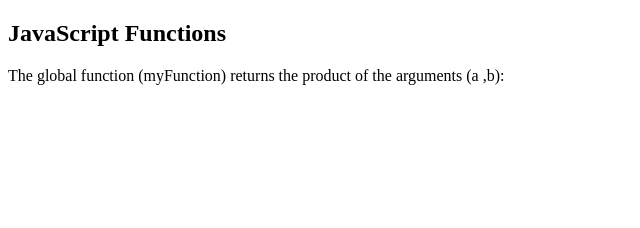
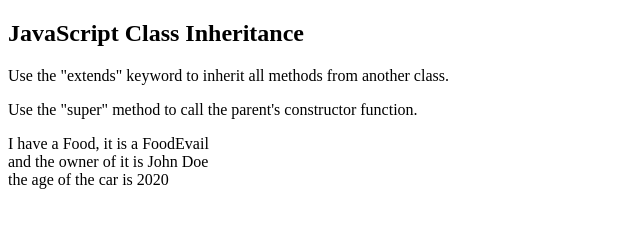
Before and after one commit to Jihan4105/JavaScript-Study, a plain HTML site: page index.html in a window 1280 px wide. Shown: the whole page, without its empty margins (0-640 px from the left). Drawn offline with Linux system fonts and the light colour scheme.

Commit message:
2024-11-14 Class Study

```diff
--- a/index.html
+++ b/index.html
@@ -9,24 +9,37 @@
 
 <body>
 
-  <h2>JavaScript Functions</h2>
-  <p>The global function (myFunction) returns the product of the arguments (a ,b):</p>
+  <h2>JavaScript Class Inheritance</h2>
+  <p>Use the "extends" keyword to inherit all methods from another class.</p>
+  <p>Use the "super" method to call the parent's constructor function.</p>
   <p id="demo"></p>
   <script>
-     // This is a function constructor:
-      function myFunction(arg1, arg2) {
-        this.firstName = arg1;
-        this.lastName = arg2;
+    class Car {
+      constructor(owner, brand, age) {
+        this.owner = owner;
+        this.carname = brand;
+        this.age = age;
       }
-      // This creates a new object
-      const myObj = new myFunction("John", "Doe");
-      // This will return "John"
-      console.log(myObj);
-
-      const myObj2 = {firstName: "John", lastName: "Doe"};
-
-      console.log(myObj2);
+      present() {
+        return 'I have a ' + this.carname;
+      }
+    }
+    class Model extends Car {
+      constructor(owner, brand, age, mod) {
+        super(owner, brand, age);
+        this.model = mod;
+      }
+      show() {
+        // let a=this;
+        // debugger;
+        return this.present() + ', it is a ' + this.model + '</br>' +
+                  ' and the owner of it is ' + this.owner + '</br>' +
+                  ' the age of the car is ' + this.age;
+      }
+    }
+    let myCar = new Model("John Doe", "Food", 2020, "FoodEvail");
+    document.getElementById("demo").innerHTML = myCar.show();
   </script>
 
-
+</body>
 </html>
```
